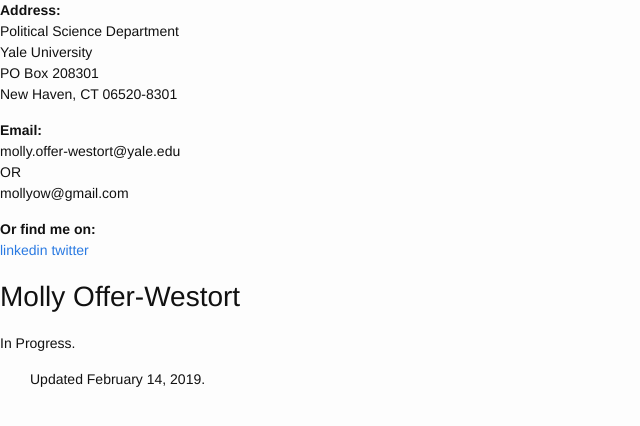
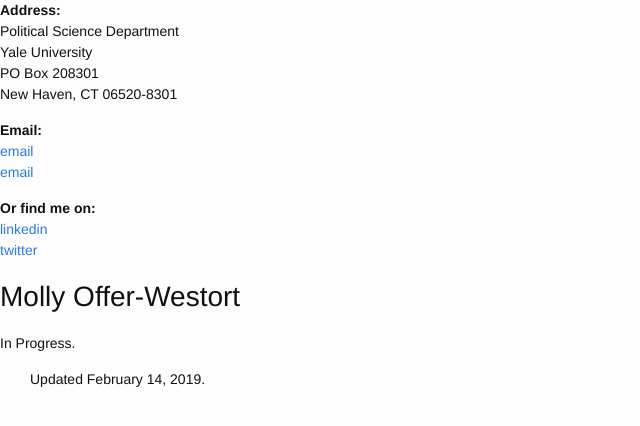
Before and after one commit to mollyow/mollyow.github.io, a Jekyll site: the page built from working/index.markdown, in a window 1280 px wide. Shown: the top 426 px of the page, without its empty margins (0-640 px from the left). Built offline with Jekyll 4.4.1, drawn with Linux system fonts in a browser that asks for light colours.

Commit message:
Update sidebar

```diff
--- a/_layouts/design-mow.html
+++ b/_layouts/design-mow.html
@@ -21,6 +21,7 @@
 
 			{{ content }}
 
+
 			</div><!-- /.container -->
 			<footer>
 	    		<ul>
--- a/_layouts/sidebar.html
+++ b/_layouts/sidebar.html
@@ -18,14 +18,12 @@
 New Haven, CT 06520-8301</p>
 
 <p><strong>Email:</strong><br />
-molly.offer-westort@yale.edu<br />
-OR<br />
-mollyow@gmail.com</p>
+<a href="mailto:molly.offer-westort@yale.edu">email</a><br />
+<a href="mailto:mollyow@gmail.com">email</a></p>
 
 <p><strong>Or find me on:</strong><br />
-<a href="https://www.linkedin.com/in/molly-offer-westort-1a61b02b" target="_blank">linkedin</a>
-<a href="https://twitter.com/mofferw" target="_blank">twitter</a>
-<!-- [Google Scholar](https://scholar.google.com/citations?user=LXRPhHoAAAAJ&hl=en&oi=ao){:target="_blank"} --></p>
+<a href="https://www.linkedin.com/in/molly-offer-westort-1a61b02b" target="_blank">linkedin</a><br />
+<a href="https://twitter.com/mofferw" target="_blank">twitter</a></p>
 
         </div>
 <!-- Page content -->
```
